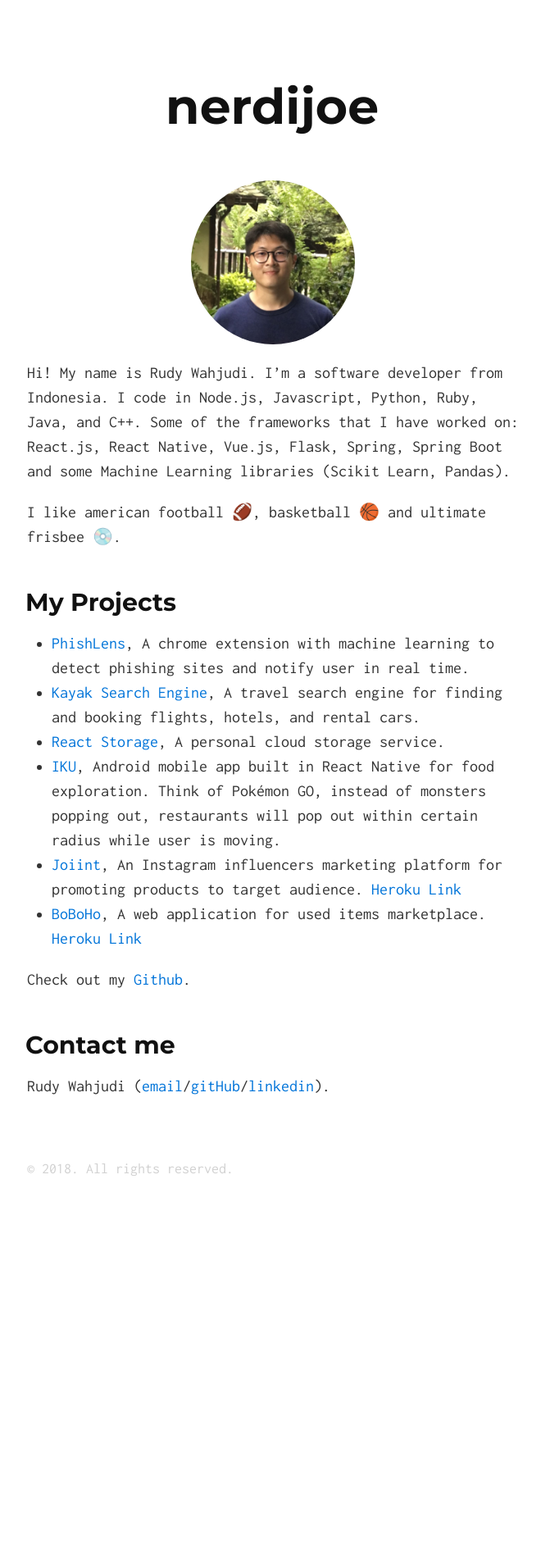
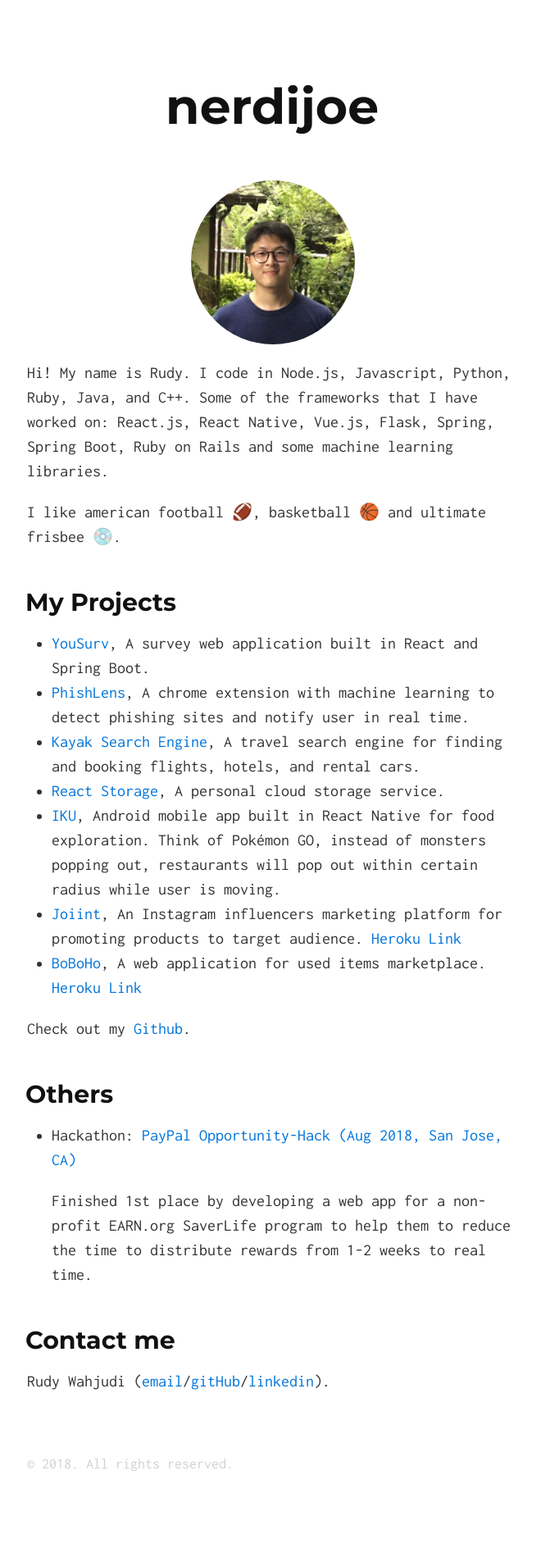
Before and after one commit to nerdijoe/nerdijoe.github.io, a Jekyll site: the page built from index.md, in a window 1280 px wide. Shown: the whole page at 82% size, without its empty margins (307-967 px from the left). Built offline with Jekyll 4.4.1, drawn with Linux system fonts in a browser that asks for light colours; before the commit the page ends 1539 px from its top, so only the background shows below that.

Commit message:
Added some stuff

```diff
--- a/index.md
+++ b/index.md
@@ -4,13 +4,13 @@ layout: default
 
 ![Rudy Wahjudi](/assets/images/rudy.jpeg){:.round_pic}
 
-Hi! My name is Rudy Wahjudi. I'm a software developer from Indonesia. I code in Node.js, Javascript, Python, Ruby, Java, and C++. Some of the frameworks that I have worked on: React.js, React Native, Vue.js, Flask, Spring, Spring Boot and some Machine Learning libraries (Scikit Learn, Pandas).
+Hi! My name is Rudy. I code in Node.js, Javascript, Python, Ruby, Java, and C++. Some of the frameworks that I have worked on: React.js, React Native, Vue.js, Flask, Spring, Spring Boot, Ruby on Rails and some machine learning libraries.
 
 I like american football 🏈, basketball 🏀 and ultimate frisbee 💿.
 
 
 ## My Projects
-
+* [YouSurv](https://github.com/nerdijoe/YouSurv), A survey web application built in React and Spring Boot.
 * [PhishLens](https://github.com/nerdijoe/Phish-Lens), A chrome extension with machine learning to detect phishing sites and notify user in real time.
 * [Kayak Search Engine](https://github.com/nerdijoe/kayak), A travel search engine for finding and booking flights, hotels, and rental cars.
 * [React Storage](https://github.com/nerdijoe/spring_dropbox), A personal cloud storage service.
@@ -20,6 +20,14 @@ I like american football 🏈, basketball 🏀 and ultimate frisbee 💿.
 
 Check out my [Github](http://github.com/nerdijoe).
 
+## Others
+
+* Hackathon: [PayPal Opportunity-Hack (Aug 2018, San Jose, CA)](https://devpost.com/software/express-scratch)
+
+  Finished 1st place by developing a web app for a non-profit EARN.org SaverLife program to help them to reduce the time
+to distribute rewards from 1-2 weeks to real time.
+
+
 ## Contact me
 
 Rudy Wahjudi ([email](mailto:{{ site.email }})/[gitHub](http://github.com/nerdijoe)/[linkedin](https://www.linkedin.com/in/nerdijoe/)).
```
